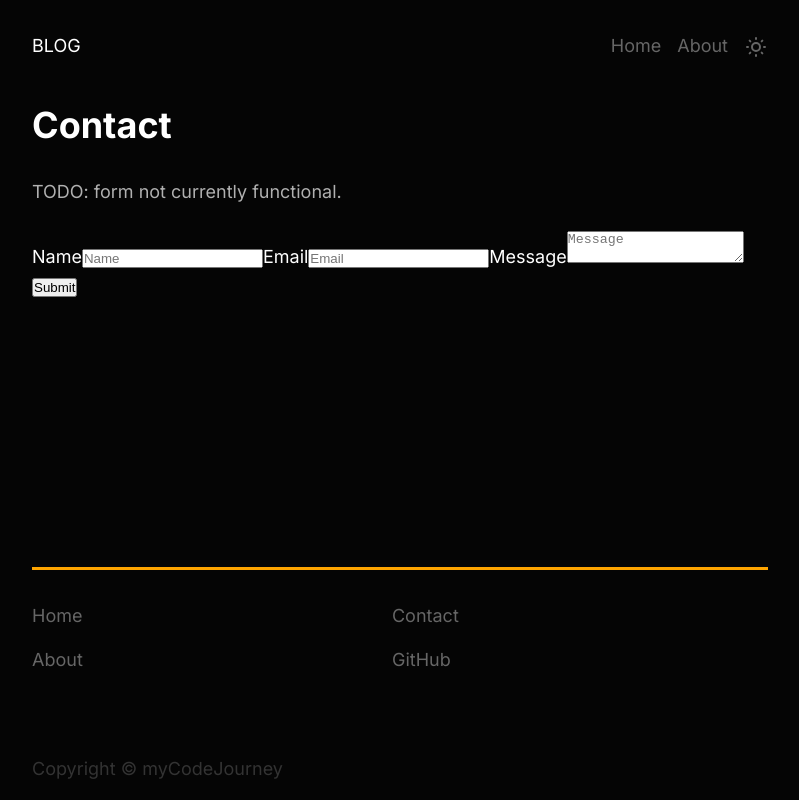
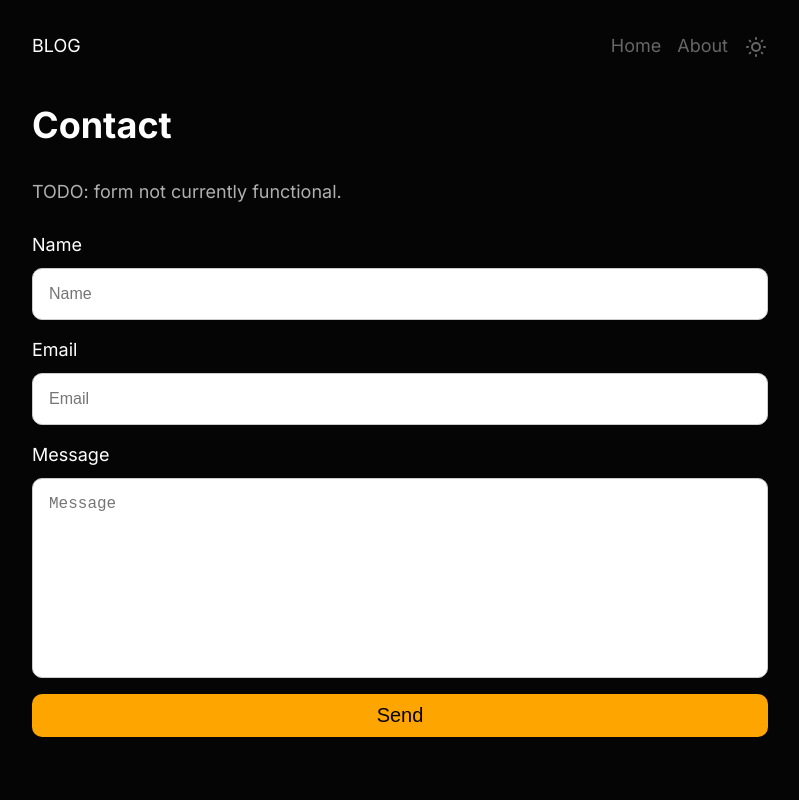
Before and after one commit to tomahawk-jupiter/my-code-journey, a Next.js app: page /contact in a window 1280 px wide. Shown: the top 800 px of the page, without its empty margins (240-1039 px from the left). Built offline with nearby package versions, Linux system fonts and the light colour scheme.

Commit message:
Styled contact form. Added to about page.

```diff
--- a/pages/contact/index.jsx
+++ b/pages/contact/index.jsx
@@ -6,6 +6,7 @@ export default function Contact() {
       <p>TODO: form not currently functional.</p>
 
       <form
+        className="contact-form"
         action="https://formsubmit.co/8bab09675a3e92545540666f4bb4a835"
         method="POST"
       >
@@ -34,7 +35,7 @@ export default function Contact() {
           name="message"
           required
         ></textarea>
-        <button type="submit">Submit</button>
+        <button type="submit">Send</button>
       </form>
     </>
   );
--- a/styles/globals.css
+++ b/styles/globals.css
@@ -8,6 +8,7 @@
   --inline-code-bg: #1e1e1e;
   /* --inline-code-fg: #ce9178; */
   --inline-code-fg: var(--text-color);
+  --input-border-color: #ccc;
 
   --line-height: 1.6;
 }
@@ -31,9 +32,6 @@
 html,
 body {
   max-width: 100vw;
-
-  /* Why was this set to hidden in original example? */
-  /* overflow-x: hidden; */
 }
 
 body {
@@ -104,3 +102,53 @@ td {
   border-color: var(--accent-color);
   transition-duration: 0.2s;
 }
+
+/* Contact Form */
+
+.contact-form {
+  display: flex;
+  flex-direction: column;
+}
+
+.contact-form button {
+  background-color: var(--accent-color);
+  color: var(--bg-color);
+  border: none;
+  padding: 0.5em 0;
+  cursor: pointer;
+  font-size: 1.25rem;
+  font-weight: 500;
+  border-radius: 10px;
+}
+
+.contact-form input {
+  font-size: 1rem;
+  padding: 1em;
+  border-radius: 10px;
+  margin-bottom: 1rem;
+  /* border: solid 1px var(--text-color-fade); */
+  border: solid 1px var(--input-border-color);
+}
+
+.contact-form input:focus {
+  outline: solid var(--accent-color);
+}
+
+.contact-form textarea {
+  font-size: 1rem;
+  padding: 1em;
+  border-radius: 10px;
+  margin-bottom: 1rem;
+  resize: none;
+  width: 100%;
+  min-height: 200px;
+  border: solid 1px var(--input-border-color);
+}
+
+.contact-form textarea:focus {
+  outline: solid var(--accent-color);
+}
+
+.contact-form label {
+  margin-bottom: 0.5rem;
+}
```
Also changed, not shown: pages/about/index.jsx (+12 -1 lines).
